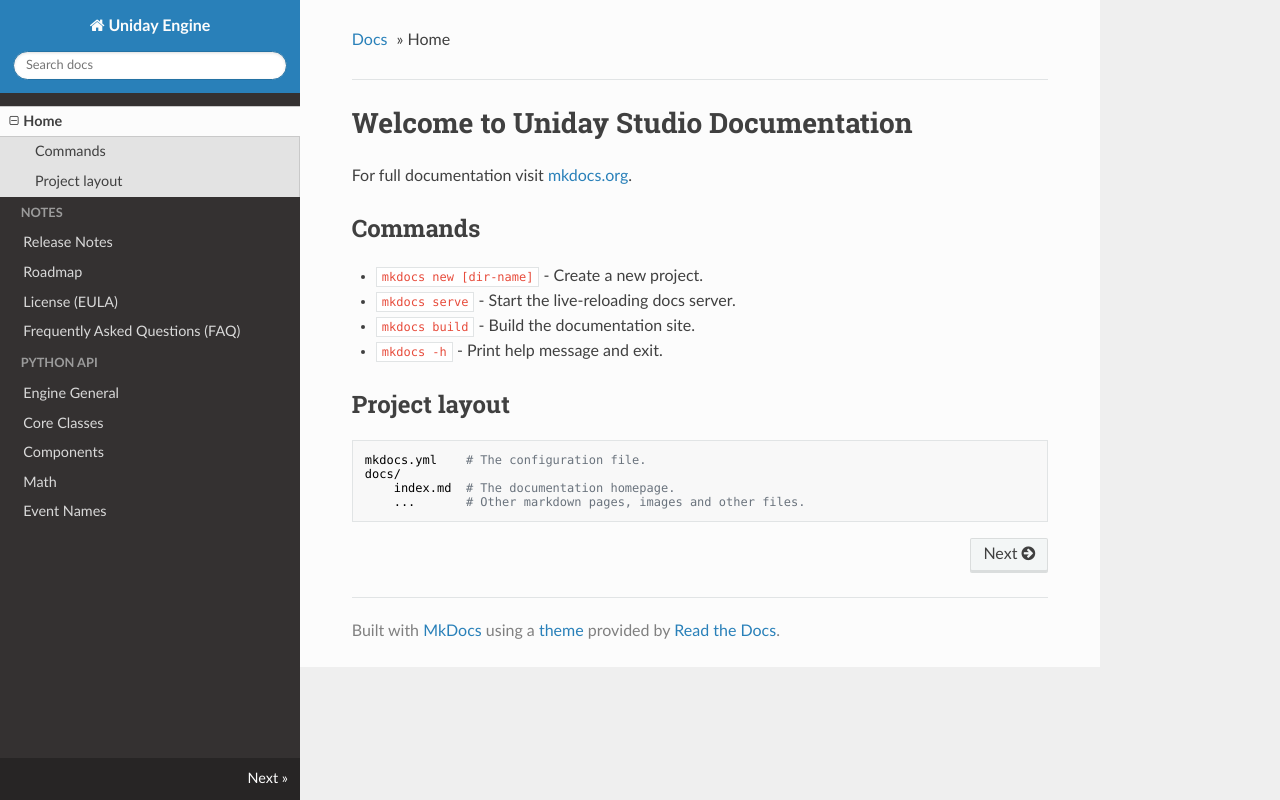
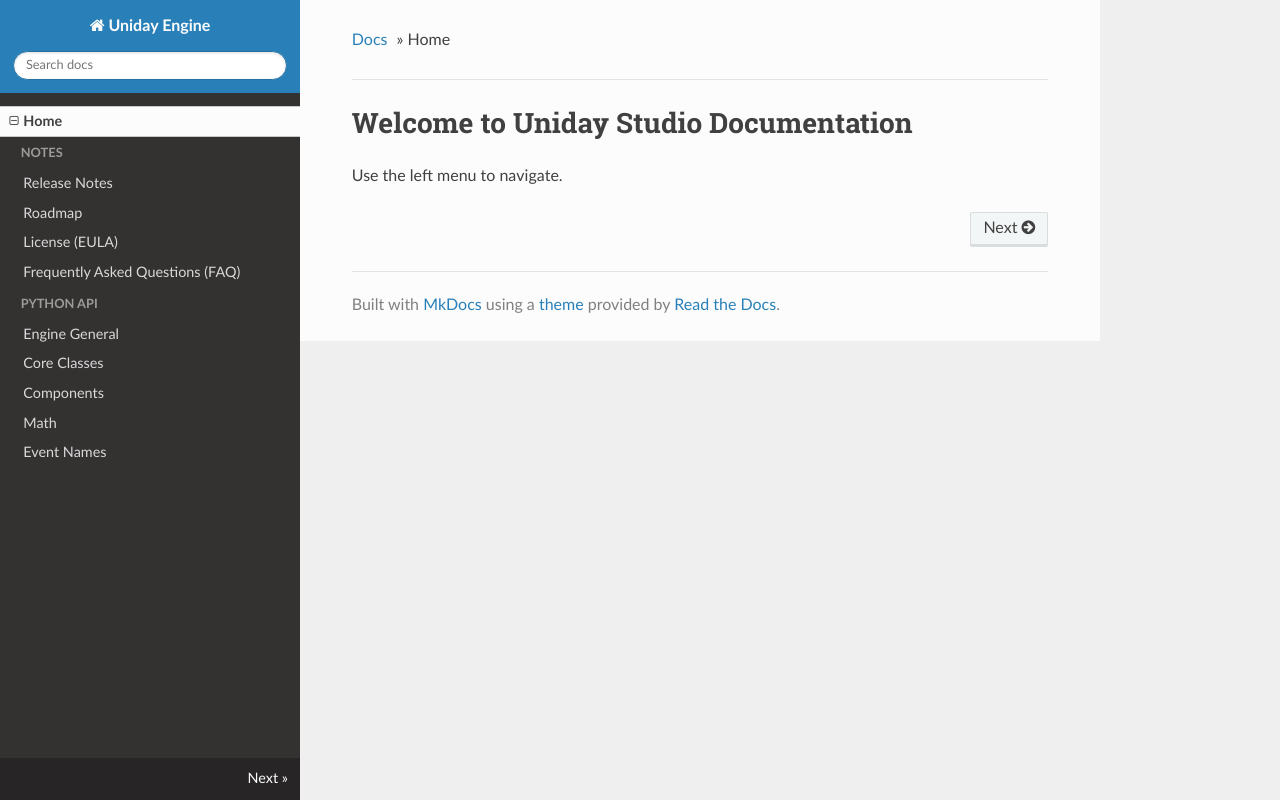
Before and after one commit to UnidayStudio/CaveEngine-Docs, a plain HTML site: page index.html in a window 1280 px wide. Drawn offline with nearby package versions, Linux system fonts and the light colour scheme.

Commit message:
Home updated

```diff
--- a/index.html
+++ b/index.html
@@ -50,10 +50,6 @@
                 <ul class="current">
                     <li class="toctree-l1 current"><a class="reference internal current" href=".">Home</a>
     <ul class="current">
-    <li class="toctree-l2"><a class="reference internal" href="#commands">Commands</a>
-    </li>
-    <li class="toctree-l2"><a class="reference internal" href="#project-layout">Project layout</a>
-    </li>
     </ul>
                     </li>
                 </ul>
@@ -114,20 +110,7 @@
             <div class="section">
 
                 <h1 id="welcome-to-uniday-studio-documentation">Welcome to Uniday Studio Documentation</h1>
-<p>For full documentation visit <a href="https://www.mkdocs.org">mkdocs.org</a>.</p>
-<h2 id="commands">Commands</h2>
-<ul>
-<li><code>mkdocs new [dir-name]</code> - Create a new project.</li>
-<li><code>mkdocs serve</code> - Start the live-reloading docs server.</li>
-<li><code>mkdocs build</code> - Build the documentation site.</li>
-<li><code>mkdocs -h</code> - Print help message and exit.</li>
-</ul>
-<h2 id="project-layout">Project layout</h2>
-<pre><code>mkdocs.yml    # The configuration file.
-docs/
-    index.md  # The documentation homepage.
-    ...       # Other markdown pages, images and other files.
-</code></pre>
+<p>Use the left menu to navigate.</p>
 
             </div>
           </div>
@@ -181,5 +164,5 @@
 
 <!--
 MkDocs version : 1.1.2
-Build Date UTC : 2020-11-04 13:08:46.957333+00:00
+Build Date UTC : 2020-11-04 13:20:44.547467+00:00
 -->
```
Also changed, not shown: search/search_index.json (+1 -1 lines), 1 other file.
